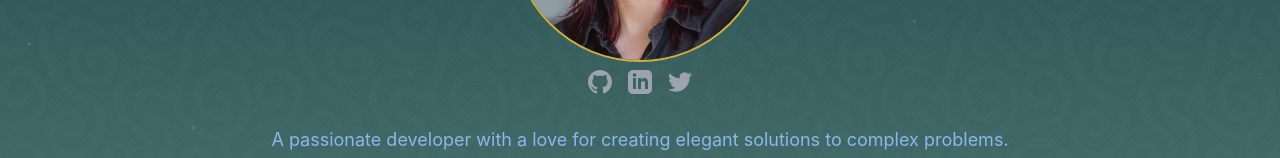
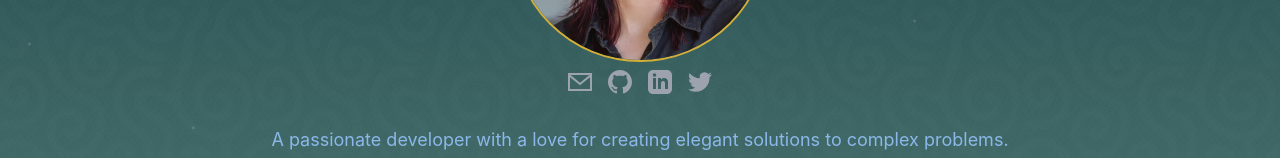
Before and after one commit to sagezaugg/sagezaugg.com, a React (Create React App) app: page /about in a window 1280 px wide. Shown: the part 446-604 px from the top of the page. Built offline with nearby package versions, Linux system fonts and the light colour scheme; no server answers.

Commit message:
Add EmailButton to ProfileCard for enhanced email sharing functionality

```diff
--- a/src/components/About/ProfileCard.tsx
+++ b/src/components/About/ProfileCard.tsx
@@ -3,6 +3,7 @@ import { SOCIAL_LINKS } from "../../utils/socialConstants";
 import GithubButton from "../Social/GithubButton";
 import LinkedInButton from "../Social/LinkedInButton";
 import TwitterButton from "../Social/TwitterButton";
+import EmailButton from "../Social/EmailButton";
 
 interface ProfileCardProps {
   imageUrl: string;
@@ -21,6 +22,7 @@ const ProfileCard: React.FC<ProfileCardProps> = ({ imageUrl }) => {
         </div>
 
         <div className="flex space-x-4">
+          <EmailButton email={SOCIAL_LINKS.email} />
           <GithubButton url={SOCIAL_LINKS.github} />
           <LinkedInButton url={SOCIAL_LINKS.linkedin} />
           <TwitterButton url={SOCIAL_LINKS.twitter} />
```
